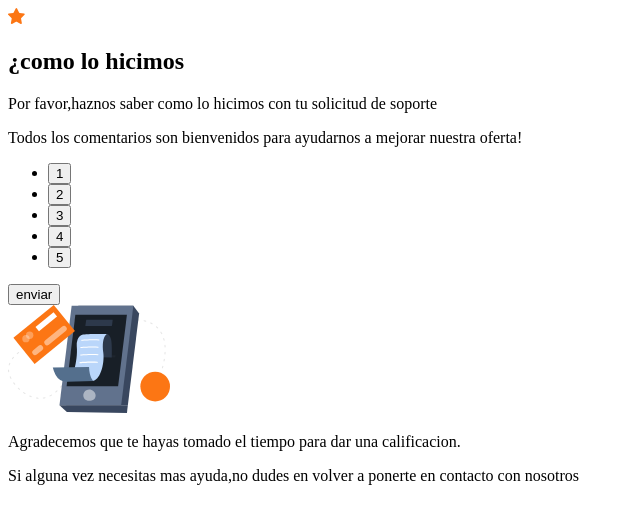
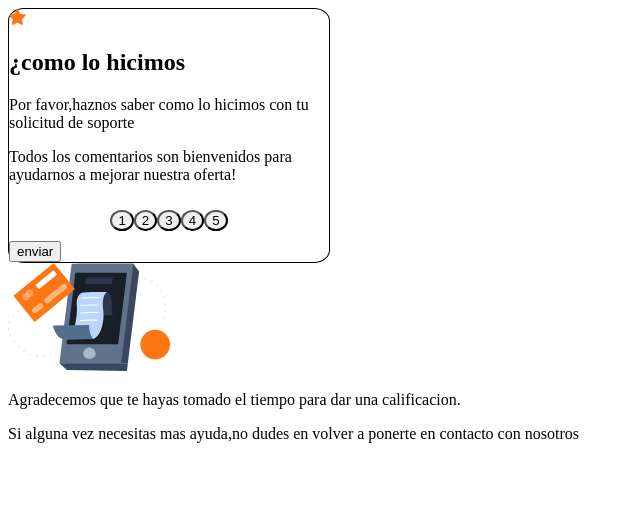
Before and after one commit to Lukas44-lab/Examen, a website: page index.html in a window 1280 px wide. Shown: the whole page, without its empty margins (0-640 px from the left). Drawn offline with Linux system fonts and the light colour scheme.

Commit message:
modified index and styles

```diff
--- a/index.html
+++ b/index.html
@@ -15,7 +15,7 @@
         <h1>¿como lo hicimos</h1>
         <p>Por favor,haznos saber como lo hicimos con tu solicitud de soporte</p>
         <p>Todos los comentarios son bienvenidos para ayudarnos a mejorar nuestra oferta!</p>
-            <ul>
+            <ul class="button-list">
                 <li><button>1</button></li>
                 <li><button>2</button></li>
                 <li><button>3</button></li>
@@ -24,7 +24,7 @@
             </ul>
             <button>enviar</button>
     </section>
-    <section>
+    <section class="finish">
         <img src="./modulo1/challenge/images/illustration-thank-you.svg" alt="images of thank you">
         <p>Agradecemos que te hayas tomado el tiempo para dar una calificacion.</p>
         <p>Si alguna vez necesitas mas ayuda,no dudes en volver a ponerte en contacto con nosotros</p>
--- a/styles.css
+++ b/styles.css
@@ -6,7 +6,7 @@
     --neutral-Light-Grey:hsl(217, 12%, 63%);
     --neutral-Dark-Blue:hsl(213, 19%, 18%);
     --neutral-Very-Dark-Blue:hsl(216, 12%, 8%);
-
+    --Font-size-paragraph:15px
 }
 .overpass {
     font-family: "Overpass", serif;
@@ -14,3 +14,25 @@
     font-weight: 400,700;
     font-style: normal;
   }
+    ul.button-list{
+      display: flex;
+      justify-content: center;
+      list-style-type: none;
+      padding: 0;
+      margin: 0;
+
+    }
+    ul.button-list li{
+      display: inline;
+      margin: 10px 0;
+    }
+
+    ul.button-list button{
+    border-radius: 50%;
+  }
+
+  .home{
+    border: 1px solid;
+    width: 320px;
+    border-radius: 5%;
+  }
```
